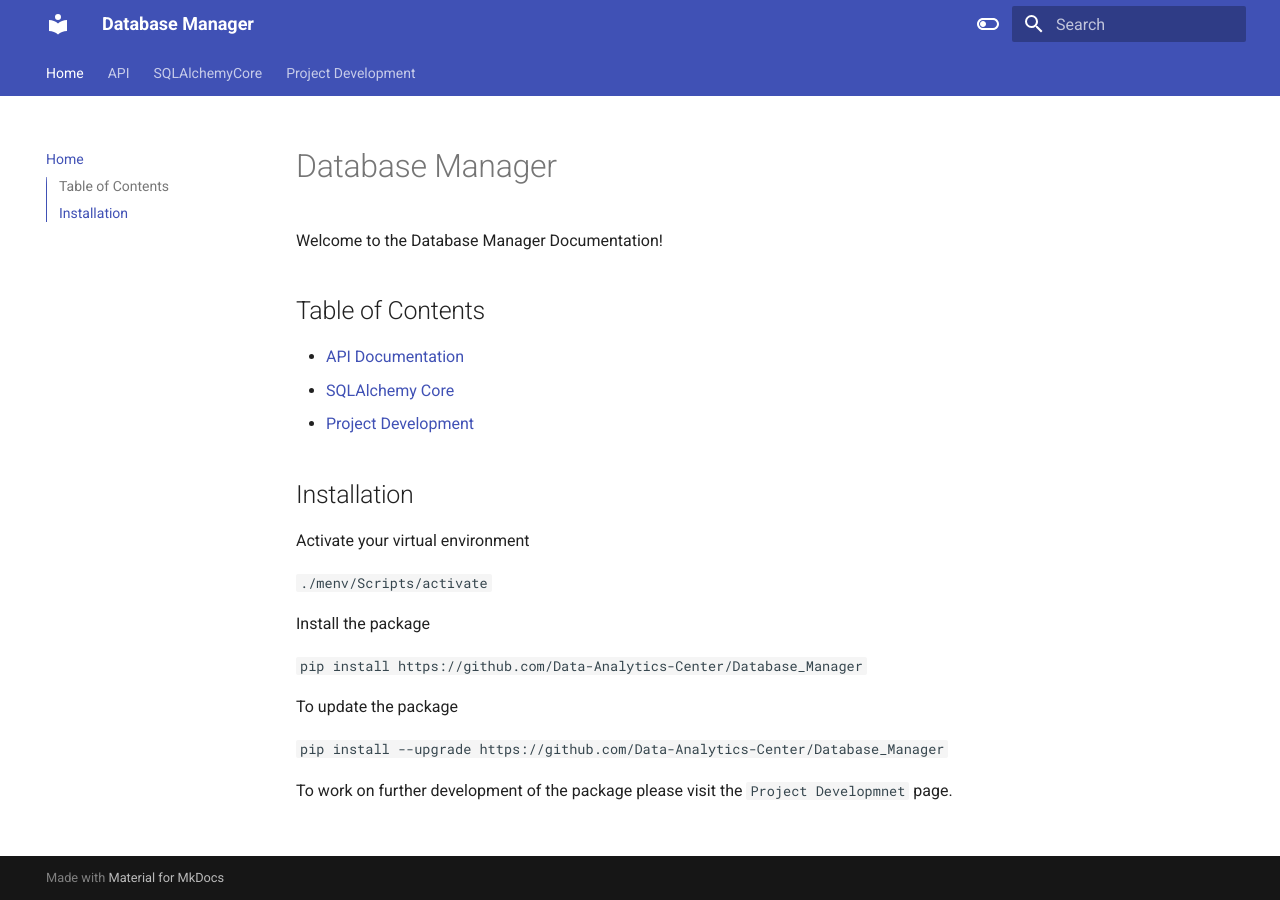
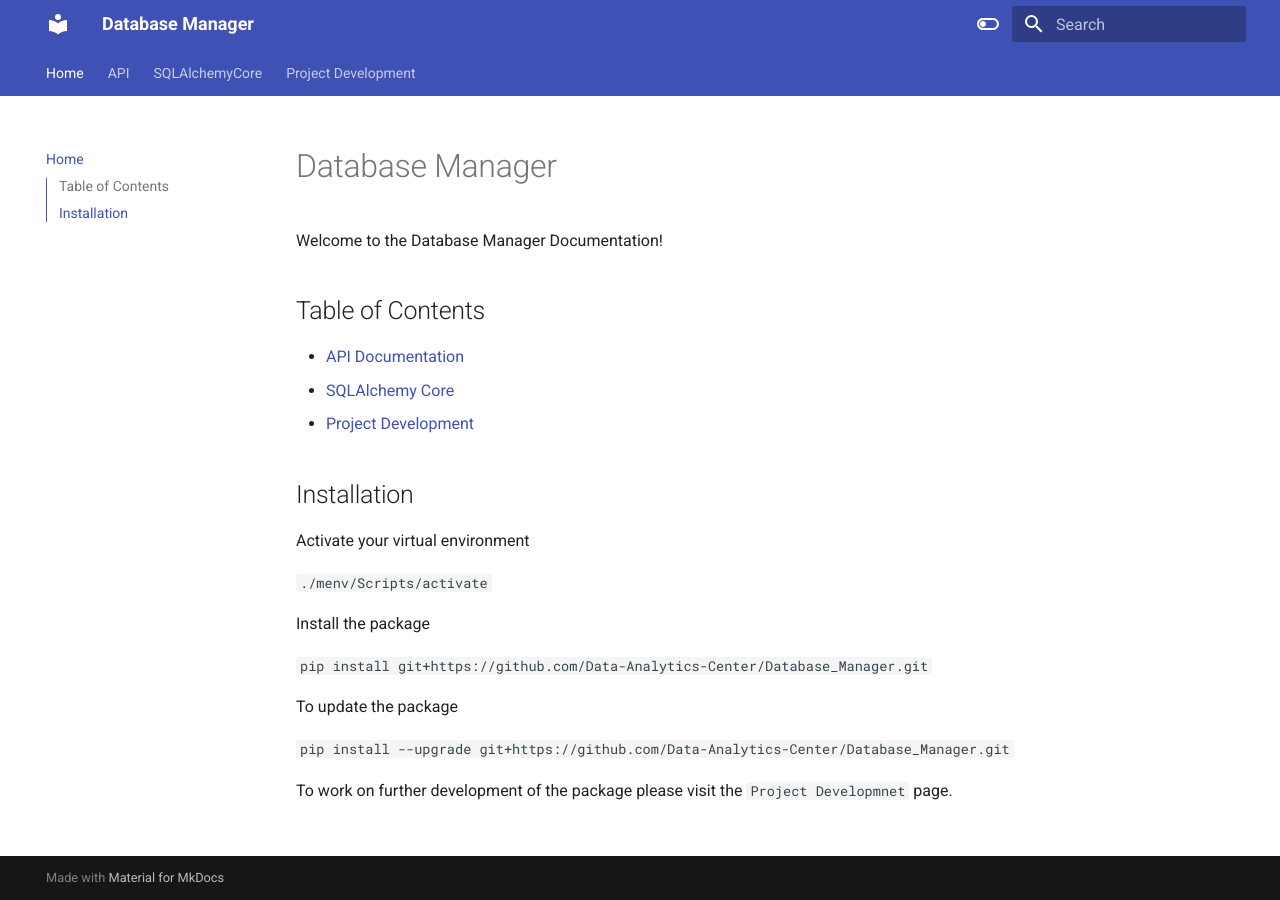
Before and after one commit to Data-Analytics-Center/Database_Manager, an MkDocs documentation site: the page built from docs/index.md, in a window 1280 px wide. Built offline with MkDocs 1.6.1 and Material for MkDocs 9.7.7, drawn with Linux system fonts in a browser that asks for light colours.

Commit message:
updated install link

```diff
--- a/docs/index.md
+++ b/docs/index.md
@@ -16,10 +16,10 @@ Activate your virtual environment
 
 Install the package
 
-`pip install https://github.com/Data-Analytics-Center/Database_Manager`
+`pip install git+https://github.com/Data-Analytics-Center/Database_Manager.git`
 
 To update the package
 
-`pip install --upgrade https://github.com/Data-Analytics-Center/Database_Manager`
+`pip install --upgrade git+https://github.com/Data-Analytics-Center/Database_Manager.git`
 
 To work on further development of the package please visit the `Project Developmnet` page.
```
